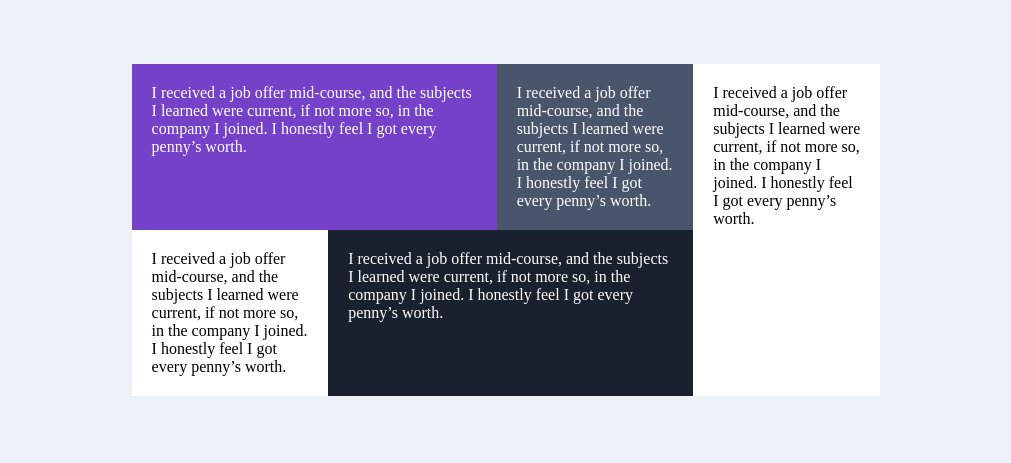
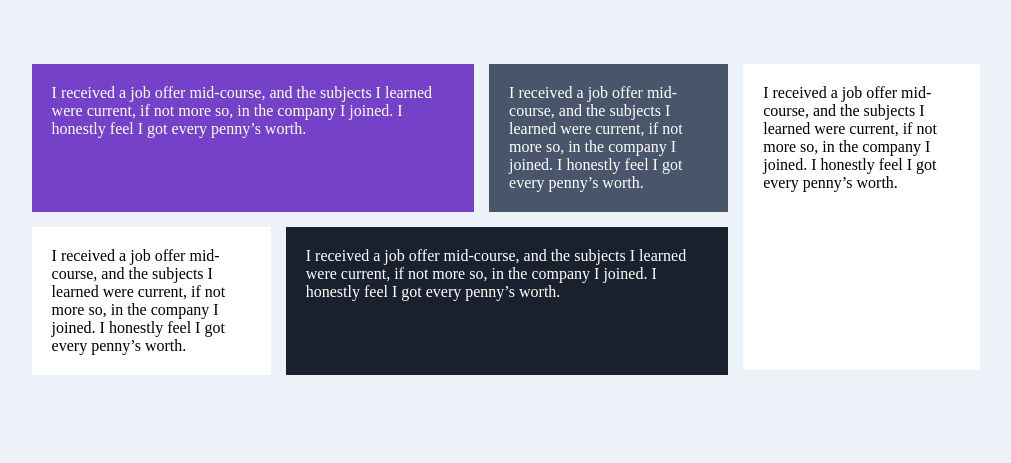
Before and after one commit to bciupka/frontend-fundamentals, a plain HTML site: page testimonials-challenge/index.html in a window 1280 px wide. Shown: the whole page, without its empty margins (134-1145 px from the left). Drawn offline with Linux system fonts and the light colour scheme.

Commit message:
testimonials desktop flexbox base ready

```diff
--- a/testimonials-challenge/style.css
+++ b/testimonials-challenge/style.css
@@ -46,12 +46,13 @@ body {
 
 @media screen and (min-width: 576px) {
 
-    .grid-item {
-        margin: 0;
+    #main-left .grid-item {
+        margin-bottom: 15px;
+        margin-right: 15px;
     }
 
     #testimonial-container {
-        max-width: 800px;
+        max-width: 1000px;
         margin: 0 auto;
     }
 
```
